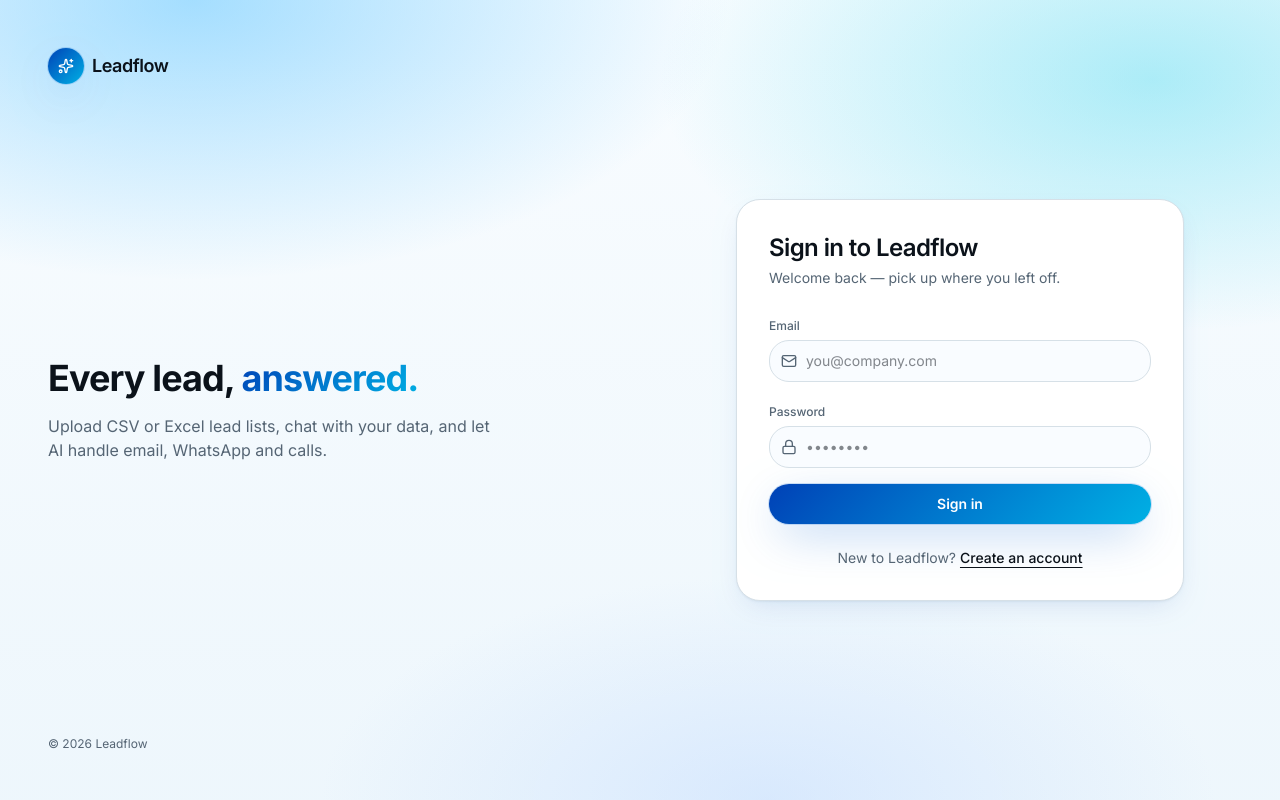
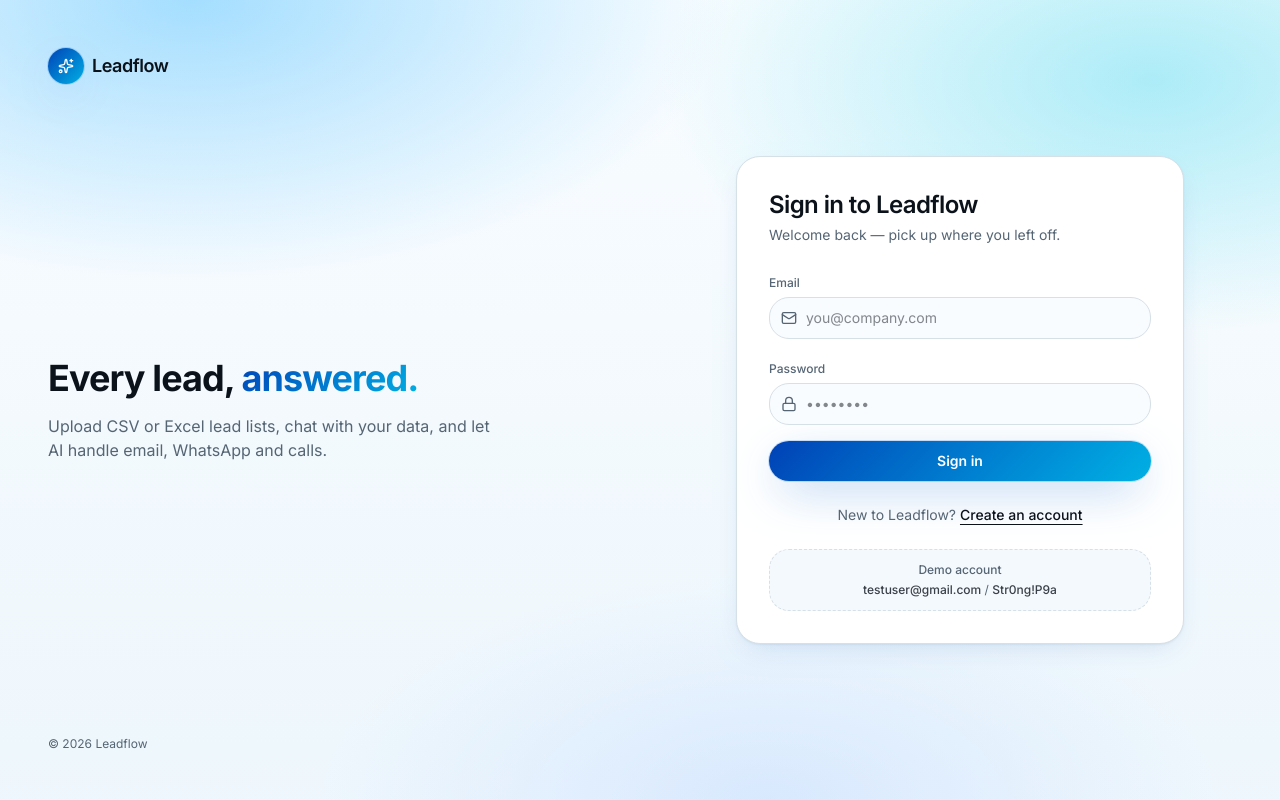
Before and after one commit to sayanroy058/Frontend-Leads, a React (Vite) app: page /auth in a window 1280 px wide. Built offline with nearby package versions, Linux system fonts and the light colour scheme; no server answers.

Commit message:
Update auth.tsx

```diff
--- a/src/routes/auth.tsx
+++ b/src/routes/auth.tsx
@@ -152,6 +152,17 @@ function AuthPage() {
               {mode === "login" ? "Create an account" : "Sign in"}
             </button>
           </div>
+
+          {mode === "login" ? (
+            <div className="mt-6 rounded-xl border border-dashed border-border bg-muted/50 px-4 py-3 text-center">
+              <p className="text-xs font-medium text-muted-foreground">Demo account</p>
+              <p className="mt-1 text-xs text-foreground/80">
+                <span className="font-medium">testuser@gmail.com</span>{" "}
+                <span className="text-muted-foreground">/</span>{" "}
+                <span className="font-medium">Str0ng!P9a</span>
+              </p>
+            </div>
+          ) : null}
         </div>
       </div>
     </div>
```
